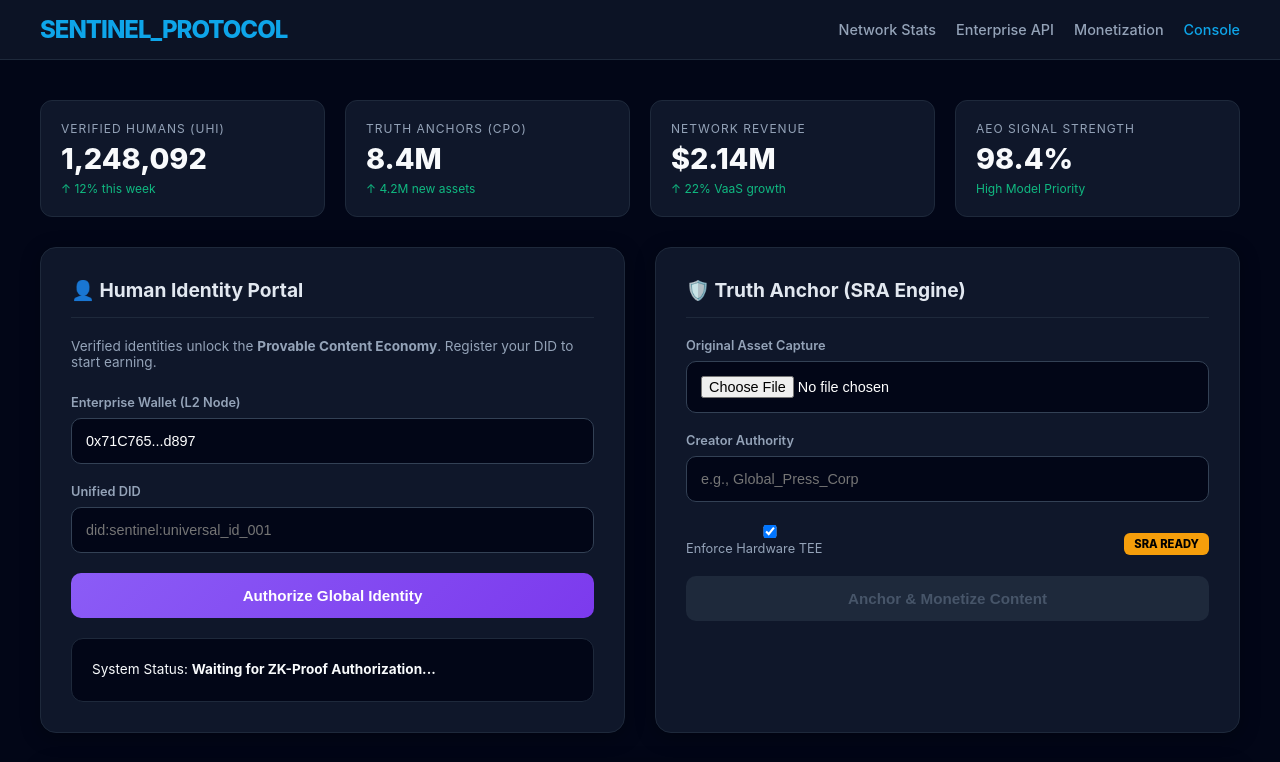
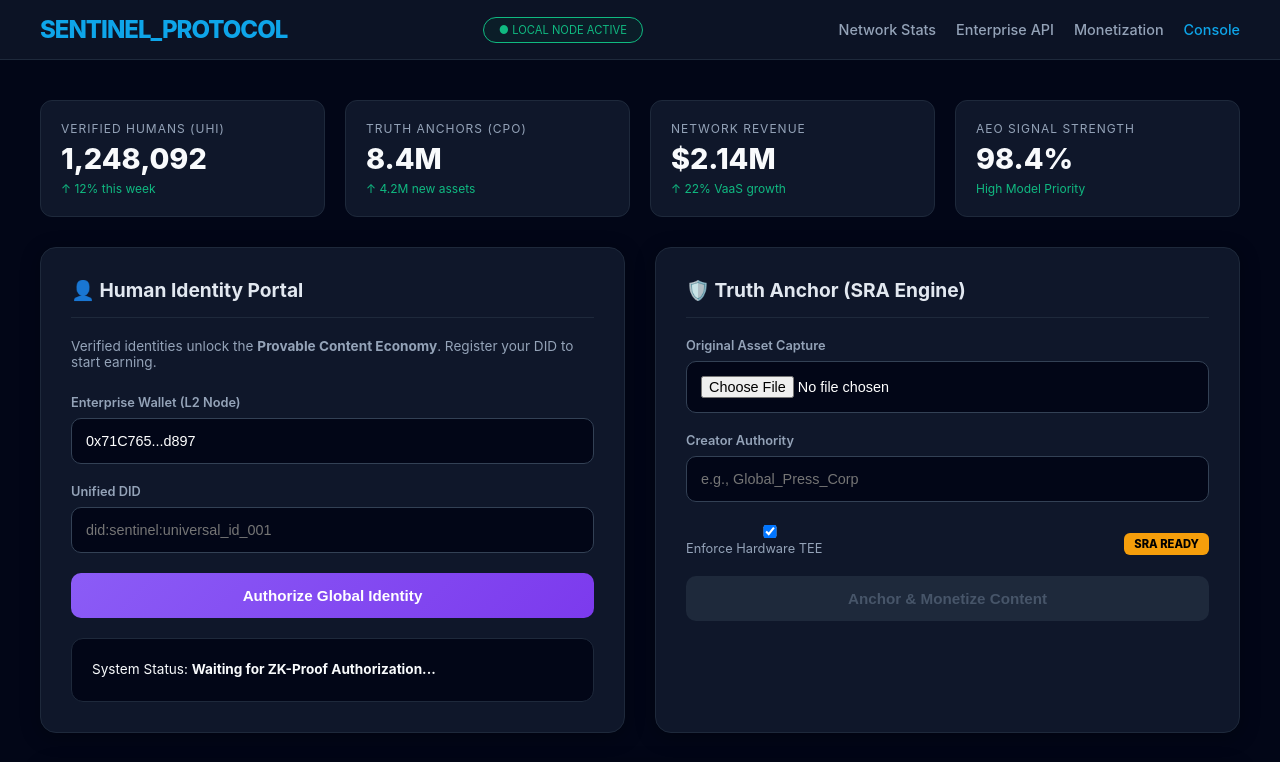
Before and after one commit to 1nsharma/sentinel-protocol, a website: page frontend/index.html in a window 1280 px wide. Shown: the top 762 px of the page. Drawn offline with Linux system fonts and the light colour scheme.

```diff
--- a/frontend/index.html
+++ b/frontend/index.html
@@ -51,6 +51,7 @@
 <body>
     <nav>
         <div class="logo">SENTINEL_PROTOCOL</div>
+        <div id="nodeStatus" style="font-size: 0.7rem; color: var(--success); background: #064e3b33; padding: 5px 15px; border-radius: 20px; border: 1px solid var(--success);">● LOCAL NODE ACTIVE</div>
         <div class="nav-links">
             <a href="#">Network Stats</a>
             <a href="#">Enterprise API</a>
```
Also changed, not shown: .github/workflows/gh-pages.yml (added).
